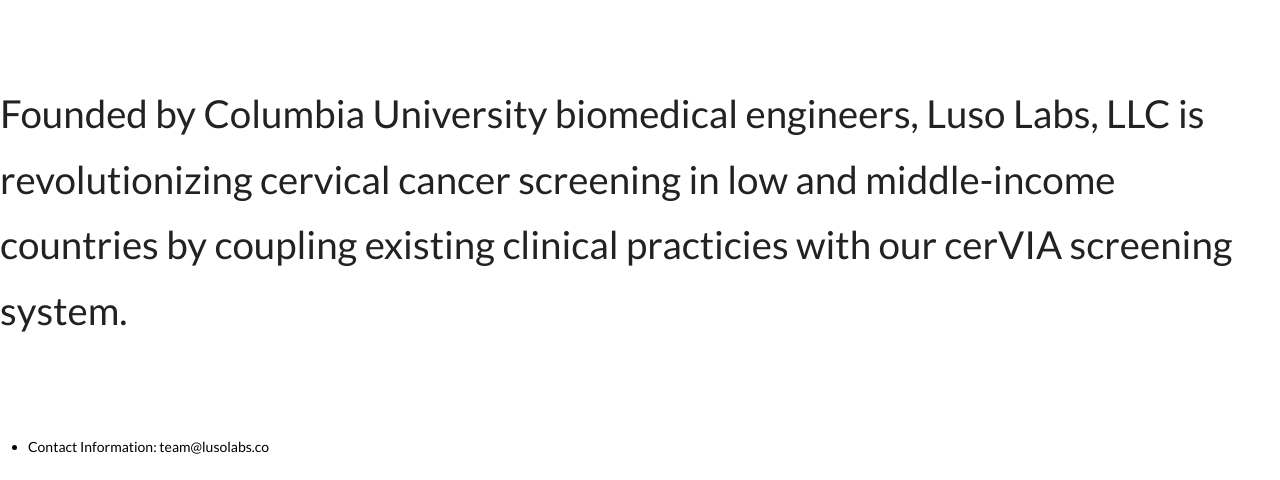
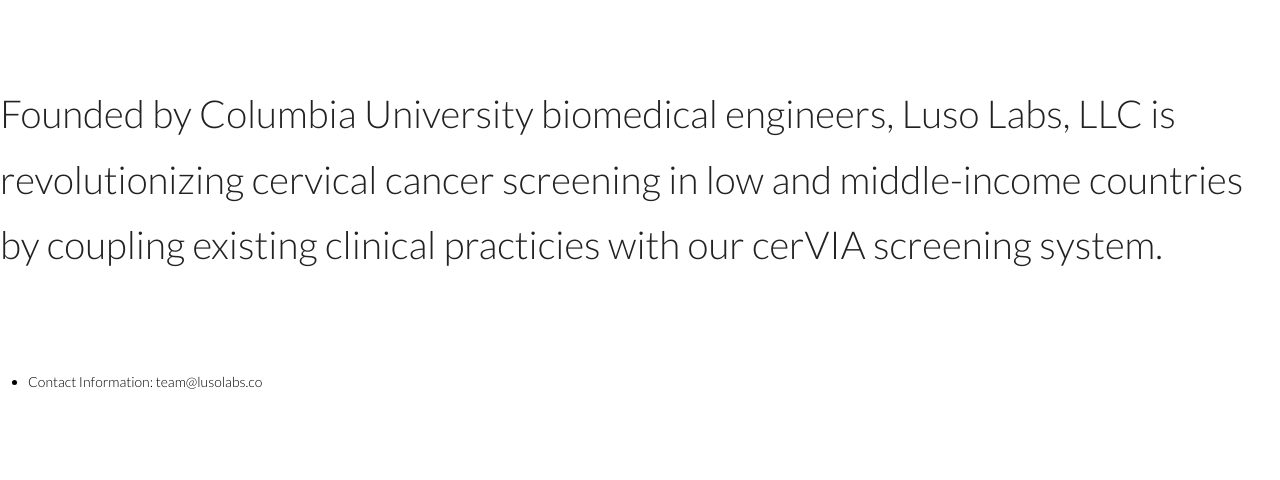
Before and after one commit to ritishpatnaik/luso-labs, a plain HTML site: page index.html in a window 1280 px wide. Shown: the part 461-941 px from the top of the page. After the commit the page ends 876 px from the top, so only its background shows below. Drawn offline with nearby package versions, Linux system fonts and the light colour scheme.

Commit message:
Update index.html

```diff
--- a/index.html
+++ b/index.html
@@ -13,7 +13,7 @@
     <!-- Set the user-chosen page styling. -->
     <link rel="stylesheet" type="text/css" href="css/style.css">
     <!-- Set font provided by Google Fonts. -->
-    <link href='https://fonts.googleapis.com/css?family=Lato:400,900' rel='stylesheet' type='text/css'>
+    <link href='https://fonts.googleapis.com/css?family=Lato:300,900' rel='stylesheet' type='text/css'>
     <!-- Set the page's favicon. -->
     <link rel="icon" href="images/favicon.ico">
   </head>
```
